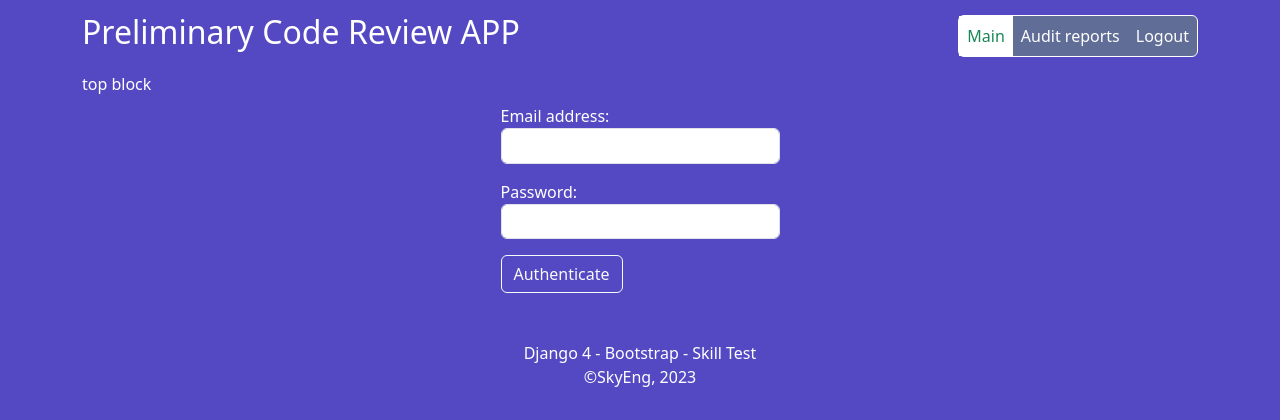
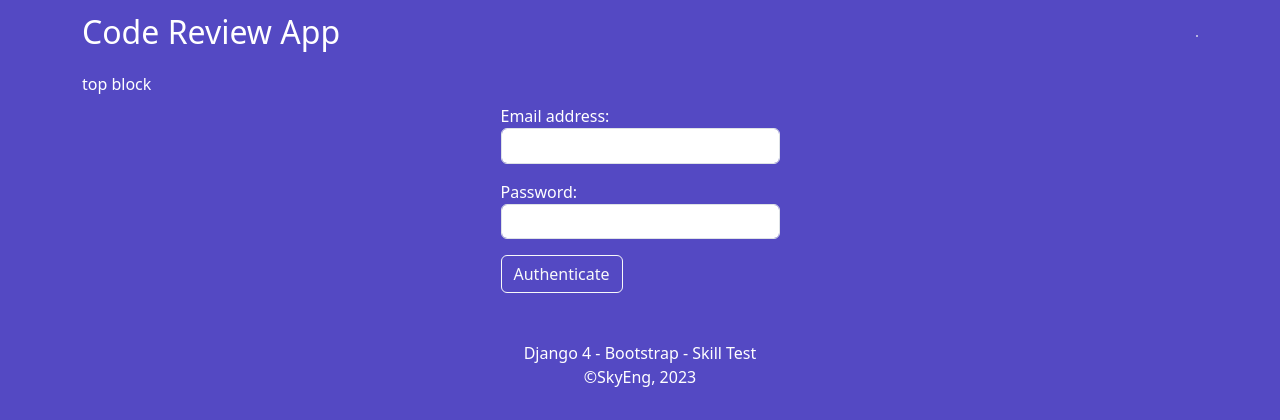
Before and after one commit to valed-dm/creview, a Django app: page / in a window 1280 px wide. Shown: the top 420 px of the page. Run offline with Django 4.2, Linux system fonts and the light colour scheme; the visitor is signed in with stand-in values (Sample User, id 1); some libraries are stand-ins or nearby versions.

Commit message:
app_menu.html template cleaned

```diff
--- a/templates/creview/components/app_menu.html
+++ b/templates/creview/components/app_menu.html
@@ -1,7 +1,7 @@
 <nav class="navbar navbar-expand-sm">
     <div class="container-fluid justify-content-between px-0">
         <div class="navbar-brand">
-            <h1>Preliminary Code Review APP</h1>
+            <h1>Code Review App</h1>
         </div>
         <div class="bg border border-white rounded">
             <button class="navbar-toggler" type="button" data-bs-toggle="collapse"
@@ -11,51 +11,10 @@
             </button>
             <div class="collapse navbar-collapse" id="navbarSupportedContent">
                 <ul class="navbar-nav me-auto">
-                    <li class="nav-item">
-                        {% if request.path == "/" or request.path == "/book/" %}
-                            <a class="nav-link text-success bg-white"
-                               aria-current="page"
-                               href="{% url 'logout' %}"
-                            >
-                                Main
-                            </a>
-                        {% else %}
-                            <a class="nav-link text-white"
-                               aria-current="page"
-                               href="{% url 'logout' %}"
-                            >
-                                Main
-                            </a>
-                        {% endif %}
-                    </li>
                     {% if user.is_authenticated %}
                         <li class="nav-item">
-                            {% if request.path == "/library/" or request.path == "/library/book/" %}
+                            {% if request.path == "/files/" %}
                                 <a class="nav-link text-success bg-white"
-                                   aria-current="page"
-                                   href="{% url 'logout' %}"
-                                >
-                                    Audit reports
-                                </a>
-                            {% else %}
-                                <a class="nav-link text-white"
-                                   aria-current="page"
-                                   href="{% url 'logout' %}"
-                                >
-                                    Audit reports
-                                </a>
-                            {% endif %}
-                        </li>
-                        <li class="nav-item">
-                            {% if request.path == "/logout/" %}
-                                <a class="nav-link text-success bg-white"
-                                   aria-current="page"
-                                   href="{% url 'logout' %}"
-                                >
-                                    Logout
-                                </a>
-                            {% else %}
-                                <a class="nav-link text-white"
                                    aria-current="page"
                                    href="{% url 'logout' %}"
                                 >
@@ -64,6 +23,22 @@
                             {% endif %}
                         </li>
                     {% else %}
+                        <li class="nav-item">
+                            {% if request.path == "/" %}
+                                <a class="nav-link text-success bg-white"
+                                   aria-current="page"
+                                   href="{% url 'login' %}?next={{ 'files/' }}"
+                                >
+                                    Login
+                                </a>
+                            {% else %}
+                                <a class="nav-link text-white"
+                                   aria-current="page"
+                                   href="{% url 'login' %}"
+                                >
+                                    Login
+                                </a>
+                            {% endif %}
                         <li class="nav-item">
                             {% if request.path == "/register/" %}
                                 <a class="nav-link text-success bg-white"
@@ -81,31 +56,6 @@
                                 </a>
                             {% endif %}
                         </li>
-                        <li class="nav-item">
-                            {% if request.path == "/login/" %}
-                                <a class="nav-link text-success bg-white"
-                                   aria-current="page"
-                                        {% if request.path == "/book/" %}
-                                   href="{% url 'login' %}?next={{ request.get_full_path }}"
-                                        {% else %}
-                                   href="{% url 'login' %}"
-                                        {% endif %}
-                                >
-                                    Login
-                                </a>
-                            {% else %}
-                                <a class="nav-link text-white"
-                                   aria-current="page"
-                                        {% if request.path == "/book/" %}
-                                   href="{% url 'login' %}?next={{ request.get_full_path }}"
-                                        {% else %}
-                                   href="{% url 'login' %}"
-                                        {% endif %}
-                                >
-                                    Login
-                                </a>
-                            {% endif %}
-                        </li>
                     {% endif %}
                 </ul>
             </div>
```
